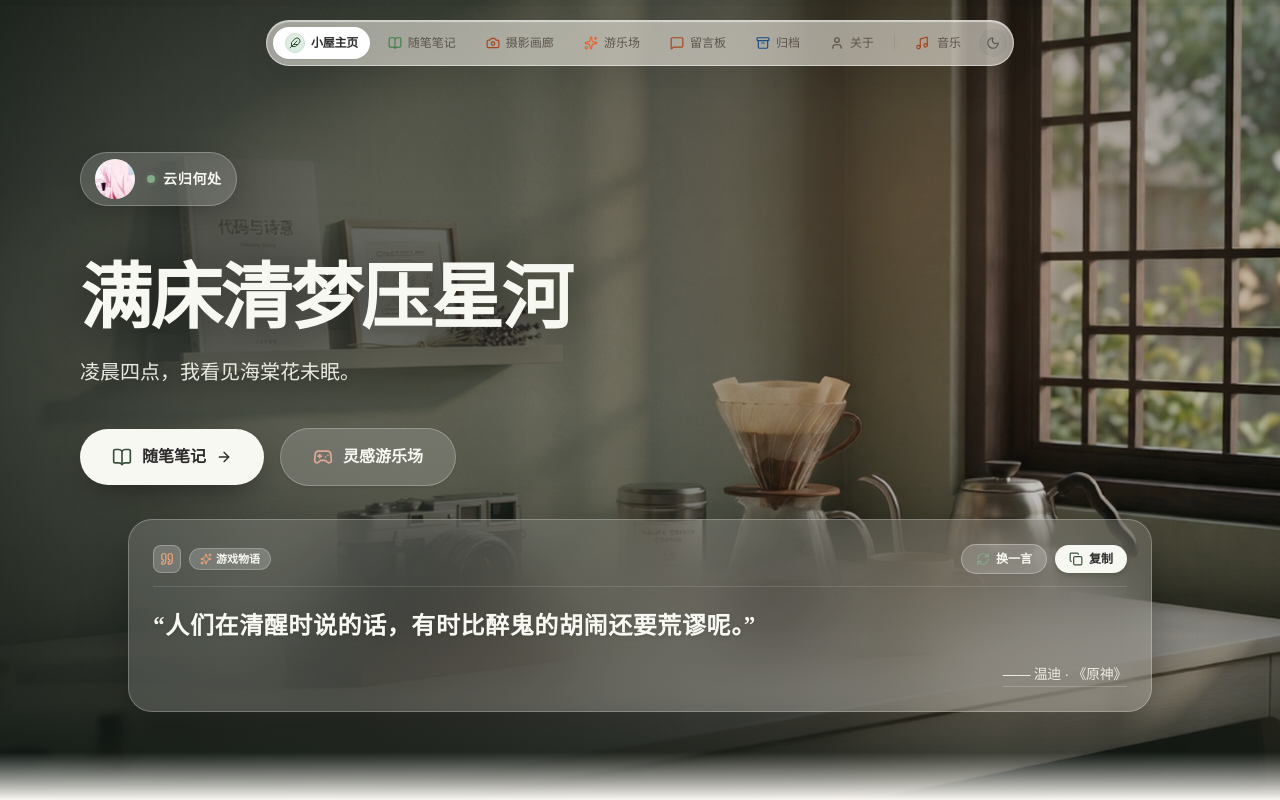
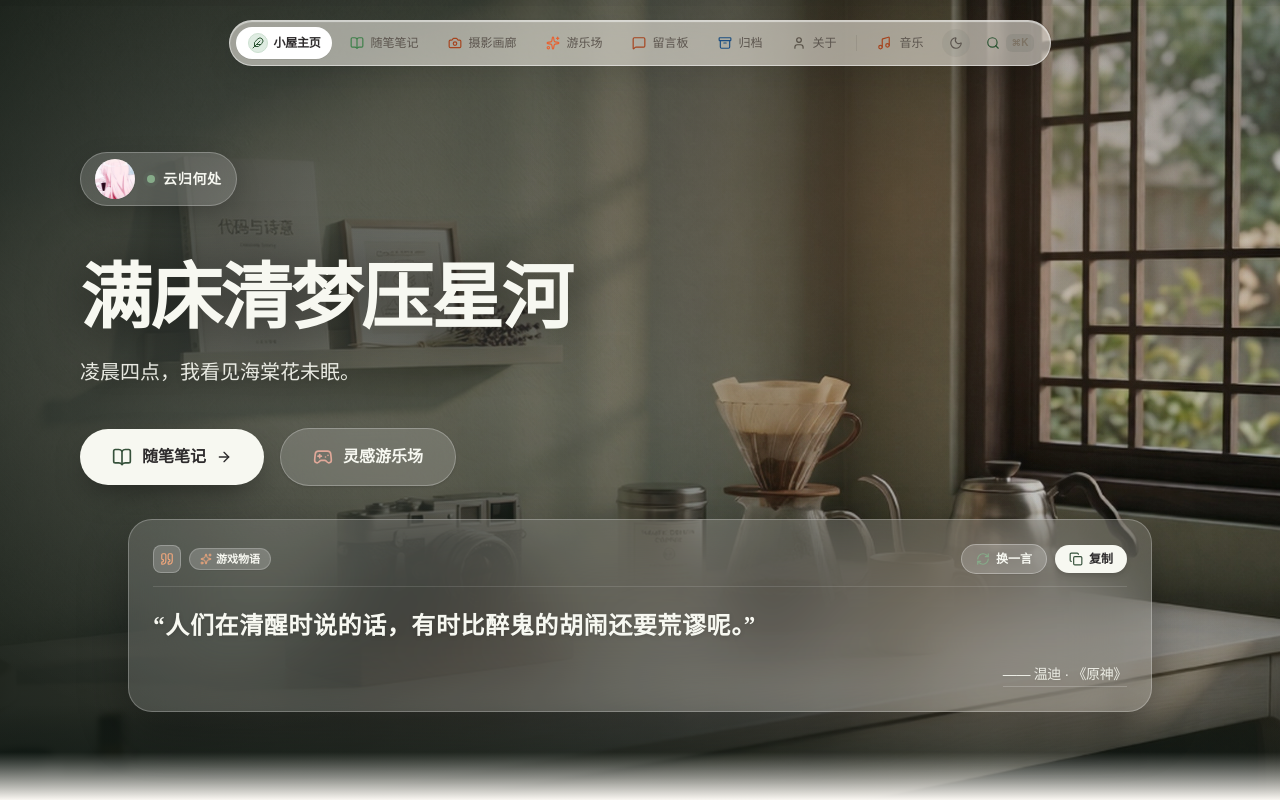
Before and after one commit to YunBaoJ/cloud-blog, a Next.js app: page / in a window 1280 px wide. Shown: the top 800 px of the page. Built offline with nearby package versions, Linux system fonts and the light colour scheme; a web font is replaced by a local one.

Commit message:
feat: add visible Search trigger button with ⌘K badge to Navbar

```diff
--- a/src/components/Navbar.tsx
+++ b/src/components/Navbar.tsx
@@ -2,7 +2,7 @@
 
 import Link from "next/link";
 import { usePathname } from "next/navigation";
-import { Coffee, Feather, Sparkles, BookOpen, User, Camera, Archive, MessageSquare } from "lucide-react";
+import { Coffee, Feather, Sparkles, BookOpen, User, Camera, Archive, MessageSquare, Search } from "lucide-react";
 import ThemeToggle from "./ThemeToggle";
 import AmbientPlayer from "./AmbientPlayer";
 
@@ -12,6 +12,12 @@ export default function Navbar() {
   const isActive = (path: string) => {
     if (path === "/") return pathname === "/";
     return pathname.startsWith(path);
+  };
+
+  const triggerSearch = () => {
+    window.dispatchEvent(
+      new KeyboardEvent("keydown", { key: "k", ctrlKey: true, metaKey: true, bubbles: true })
+    );
   };
 
   return (
@@ -128,8 +134,21 @@ export default function Navbar() {
           {/* Ambient Player (白噪音播放器) */}
           <AmbientPlayer />
 
-          {/* Theme toggle */}
+          {/* Theme toggle (夜间模式切换) */}
           <ThemeToggle />
+
+          {/* Search Trigger Button (全局搜索图标与快捷键提示) */}
+          <button
+            onClick={triggerSearch}
+            className="flex items-center gap-1.5 px-2.5 py-1.5 rounded-full text-xs font-medium text-[#5A5551] dark:text-[#9EB3A4] hover:text-[#2D2B2C] dark:hover:text-white hover:bg-white/70 dark:hover:bg-white/10 transition-all group"
+            title="全局搜索 (Cmd + K / Ctrl + K)"
+            aria-label="全局搜索"
+          >
+            <Search className="w-3.5 h-3.5 text-[#36513B] dark:text-[#7CD090] group-hover:scale-110 transition-transform" />
+            <span className="hidden sm:inline text-[10px] font-mono font-bold px-1.5 py-0.5 rounded-md bg-black/6 dark:bg-white/12 text-[#7A736A] dark:text-[#9EB3A4]">
+              ⌘K
+            </span>
+          </button>
 
         </div>
 
```
